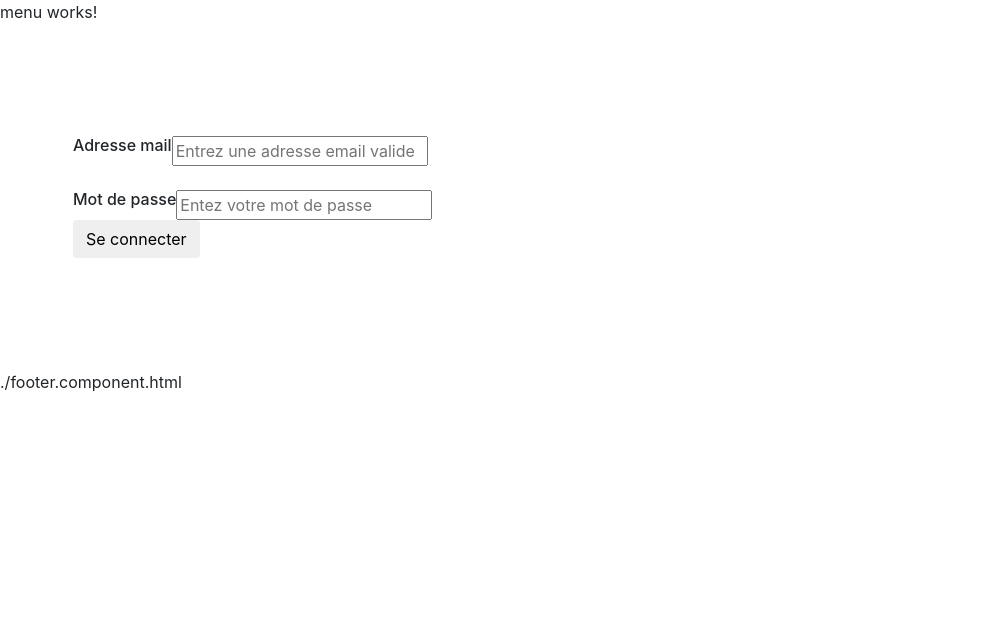
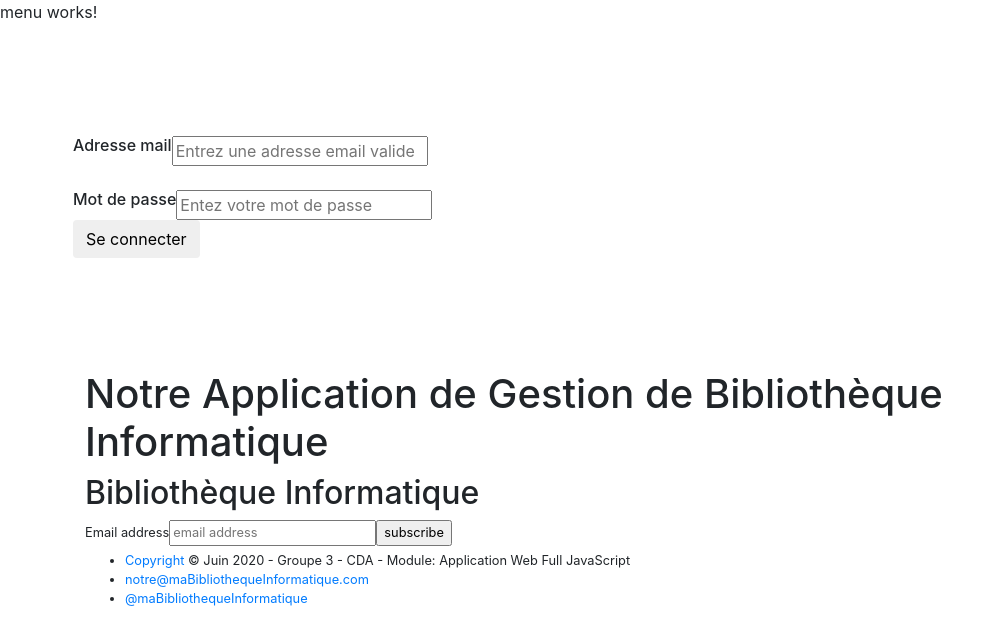
Before and after one commit to ThierryYeffou/Bibliotheque-FRONT-END, an Angular app in the folder bibliotheque/: page /connexion in a window 1280 px wide. Shown: the top 644 px of the page, without its empty margins (0-1003 px from the left). Built offline with nearby package versions, Linux system fonts and the light colour scheme.

Commit message:
mise à jour du Footer

```diff
--- a/bibliotheque/src/app/components/footer/footer.component.html
+++ b/bibliotheque/src/app/components/footer/footer.component.html
@@ -1,3 +1,28 @@
-<p>
-    Test du footer: Toto Titi Paris toto.titi@truc.com
-</p>
+
+
+  <div class="container">
+    <footer>
+      <small>
+        <section class="letter">
+          <div class="hgroup">
+            <h1>Notre Application de Gestion de Bibliothèque Informatique</h1>
+            <h2>Bibliothèque Informatique</h2>
+          </div>
+
+          <form action="https://tinyletter.com/aworkinglibrary" method="post" target="popupwindow" onsubmit="window.open('https://tinyletter.com/aworkinglibrary', 'popupwindow', 'scrollbars=yes,width=800,height=600');return true">
+            <label for="tlemail">Email address</label>
+            <input type="text" name="email" id="tlemail" placeholder="email address" />
+            <input type="hidden" value="1" name="embed"/>
+            <input type="submit" value="subscribe" />
+          </form>
+
+        </section>
+
+        <ul>
+          <li><a href="/copyright/">Copyright</a> &copy; Juin 2020 - Groupe 3 - CDA - Module: Application Web Full JavaScript</li>
+          <li><a href="mailto:notre@maBibliothequeInformatique.com">notre@maBibliothequeInformatique.com</a></li>
+          <li><a rel="me" href="http://twitter.com/maBibliothequeInformatique">@maBibliothequeInformatique</a></li>
+        </ul>
+      </small>
+    </footer>
+  </div>
--- a/bibliotheque/src/app/components/footer/footer.component.ts
+++ b/bibliotheque/src/app/components/footer/footer.component.ts
@@ -2,7 +2,7 @@ import { Component, OnInit } from '@angular/core';
 
 @Component({
   selector: 'app-footer',
-  template: './footer.component.html',
+  templateUrl: './footer.component.html',
   styles: [ ]
 })
 export class FooterComponent implements OnInit {
```
